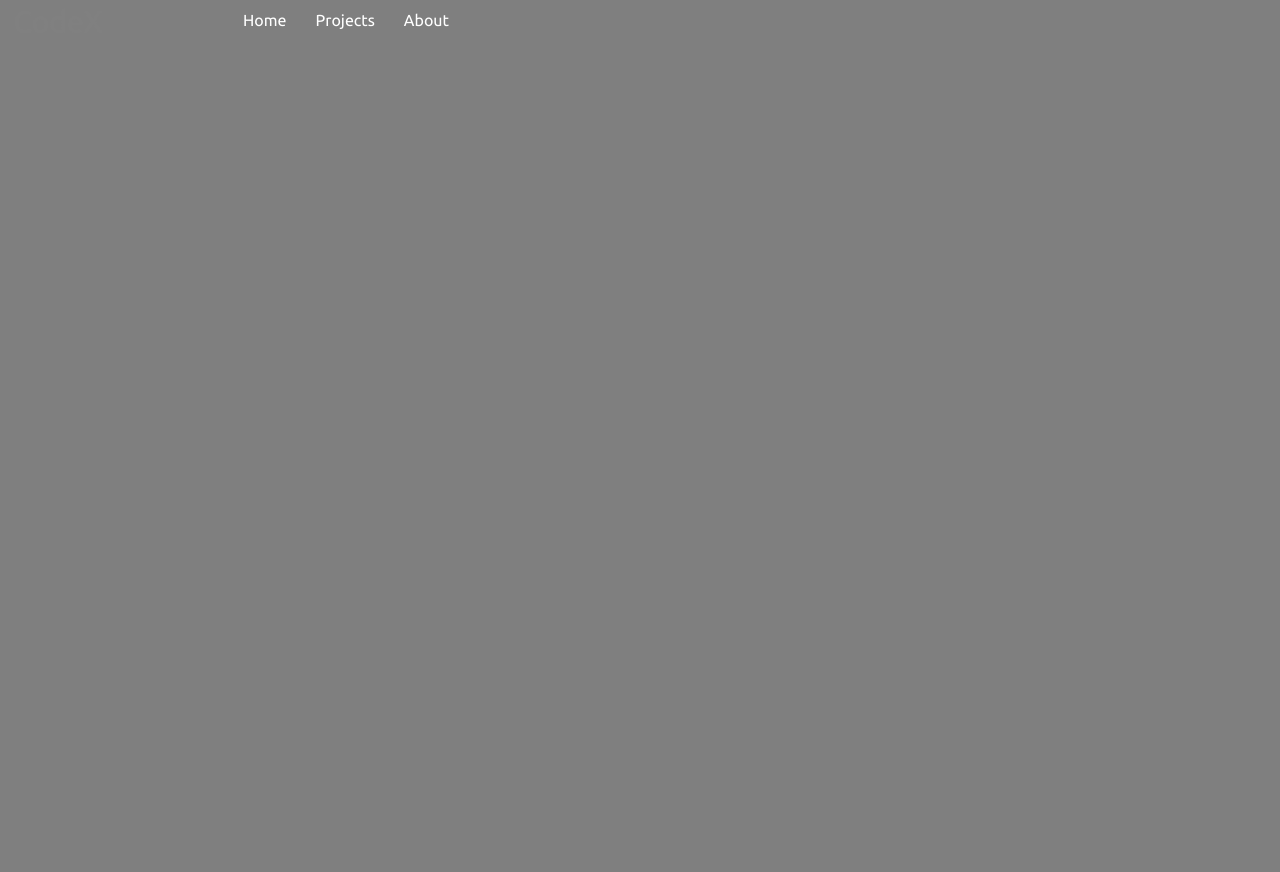
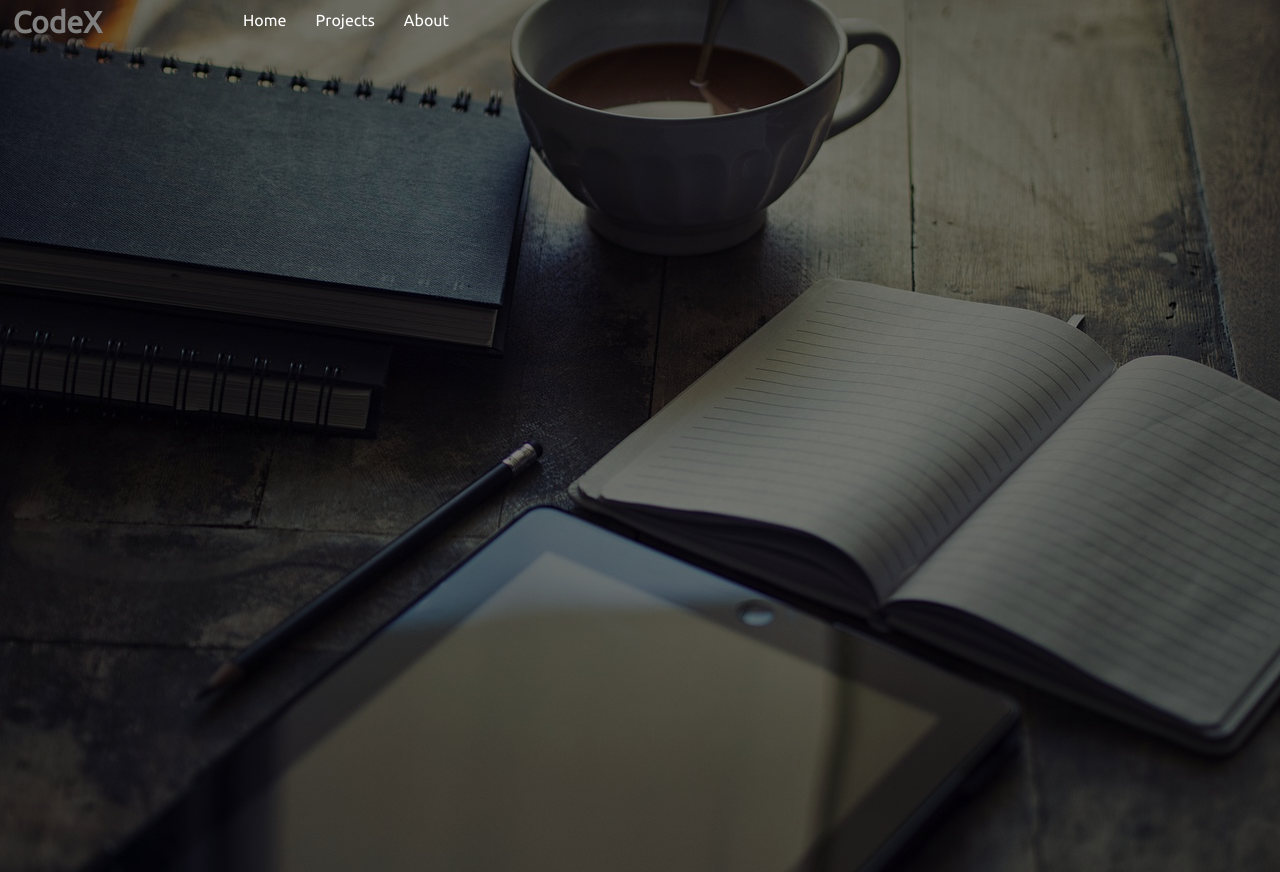
Before and after one commit to MadysCoder/MadysCoder, a plain HTML site: page Learning/index.html in a window 1280 px wide. Drawn offline with Linux system fonts and the light colour scheme; the site is published under a folder, as on GitHub Pages, so addresses that start at the root find nothing.

Commit message:
Update style.css

```diff
--- a/Learning/style.css
+++ b/Learning/style.css
@@ -7,7 +7,7 @@
 }
 .main{
     background: linear-gradient(to top , rgba(0,0,0,0.5)50%,rgba(0,0,0,0.5)50%)
-    , url(/img/bg1.jpg);
+    , url(img/bg1.jpg);
     height: 109vh;
     background-position: center;
     background-size: cover;
```
